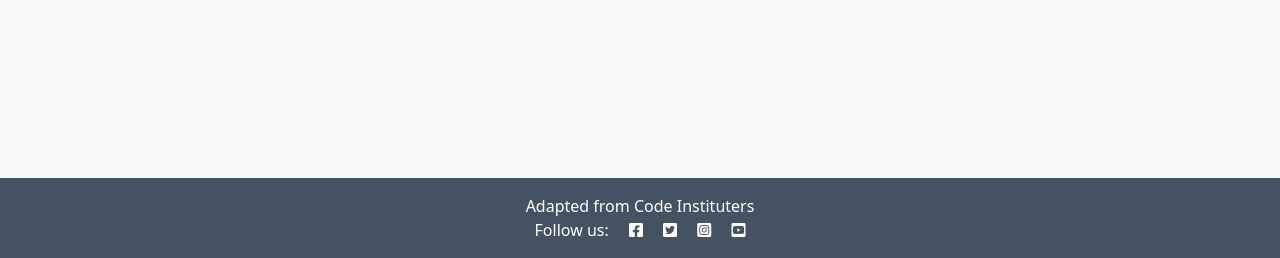
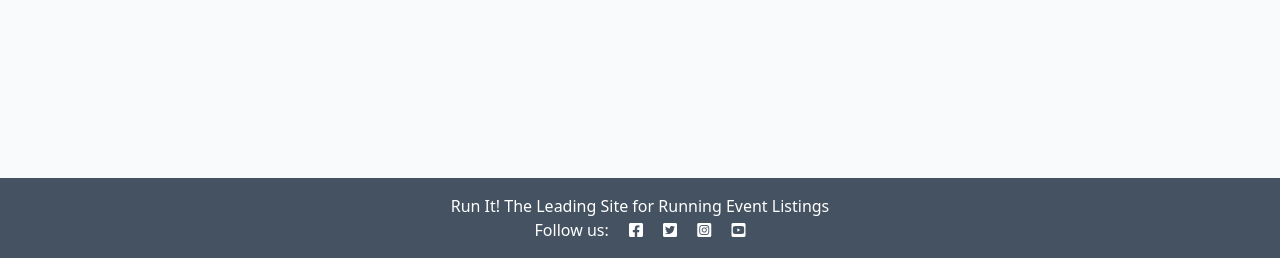
Before and after one commit to jdohertydev/runit, a Django app: page / in a window 1280 px wide. Shown: the part 542-800 px from the top of the page. Run offline with Django 4.2, Linux system fonts and the light colour scheme; data that the repository does not hold is empty.

Commit message:
Update footer code

```diff
--- a/templates/base.html
+++ b/templates/base.html
@@ -101,7 +101,7 @@
 
     <!-- Footer -->
     <footer class="footer mt-auto py-3 dark-bg">
-        <p class="m-0 text-center text-white">Adapted from Code Instituters</p>
+        <p class="m-0 text-center text-white">Run It! The Leading Site for Running Event Listings</p>
         <p class="m-0 text-center text-white">Follow us: <i class="fab fa-facebook-square ms-3"></i>
             <i class="fab fa-twitter-square ms-3"></i>
             <i class="fab fa-instagram-square ms-3"></i>
```
